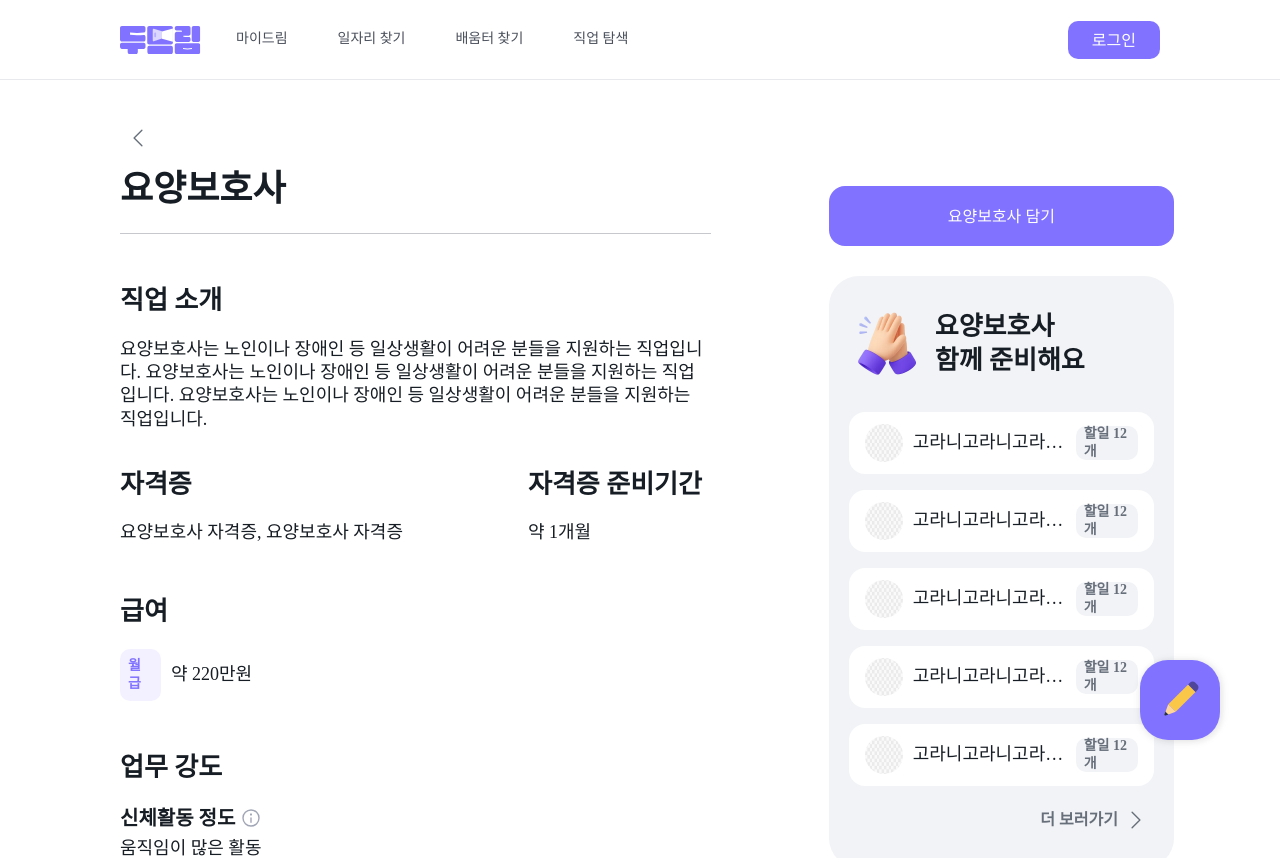
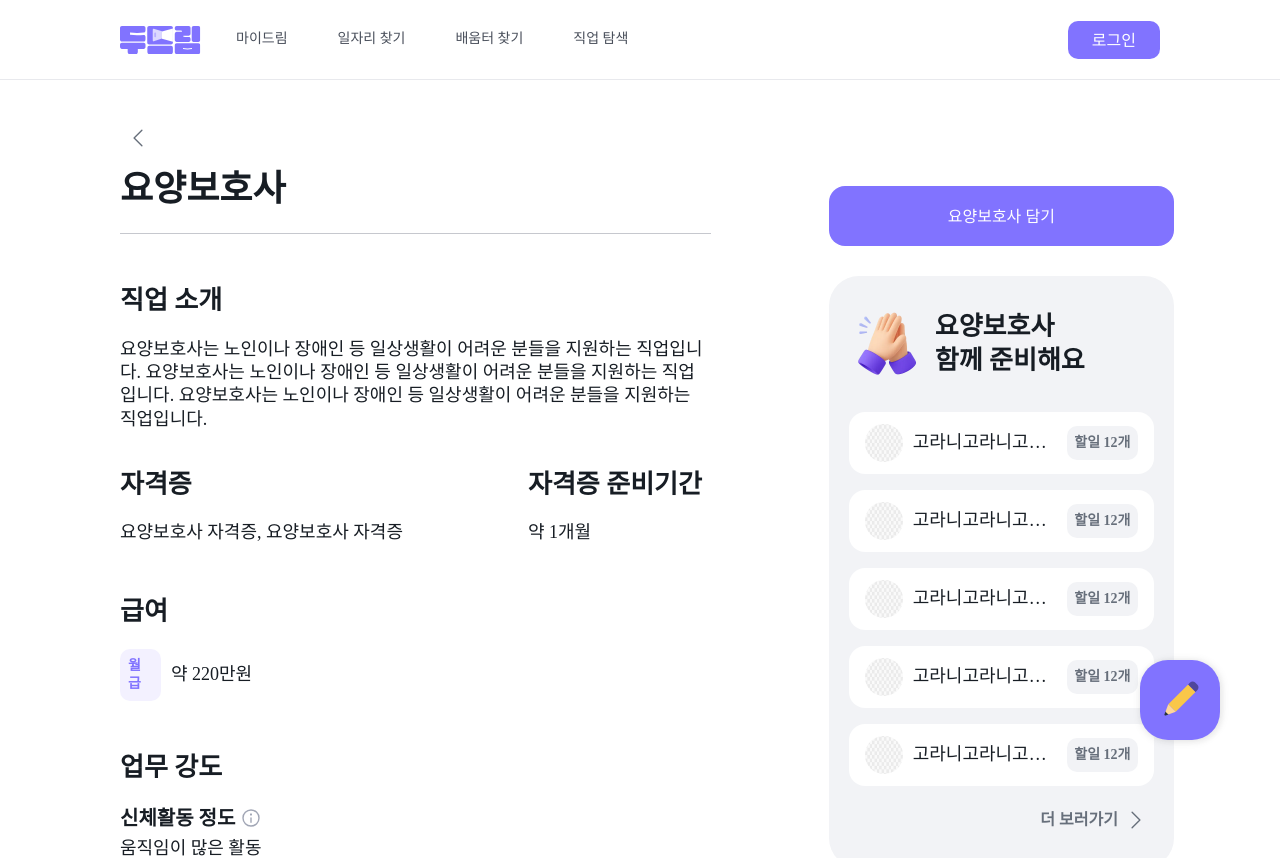
Before and after one commit to mooneran/mooneran, a React (Vite) app: page /jobinfo in a window 1280 px wide. Shown: the top 858 px of the page. Built offline with nearby package versions, Linux system fonts and the light colour scheme; no server answers.

Commit message:
chore: [#65] text-nowrap 추가

```diff
--- a/src/pages/jobDetail/components/DetailSideBar.tsx
+++ b/src/pages/jobDetail/components/DetailSideBar.tsx
@@ -51,7 +51,7 @@ const DetailSideBar = () => {
                 <div className="truncate text-gray-900 font-B01-M">
                   {user.name}
                 </div>
-                <div className="flex h-[34px] w-[71px] items-center justify-center rounded-[10px] bg-gray-100 p-2 text-gray-500 font-B03-SB">
+                <div className="flex h-[34px] w-[71px] items-center justify-center text-nowrap rounded-[10px] bg-gray-100 p-2 text-gray-500 font-B03-SB">
                   할일 {user.taskCount}개
                 </div>
               </div>
```
